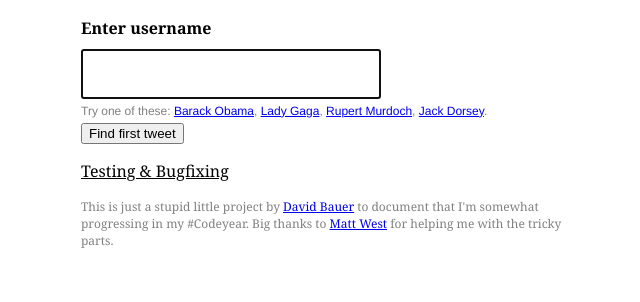
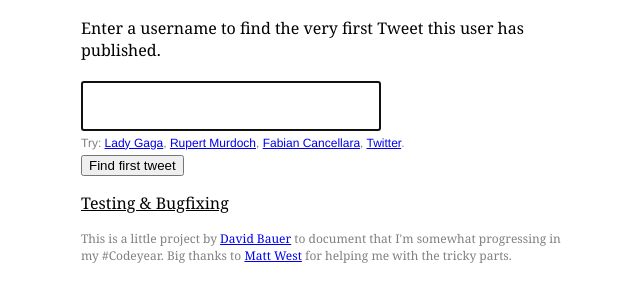
Before and after one commit to davidbauer/famous-first-tweets, a plain HTML site: page index.html in a window 1280 px wide. Shown: the part 108-410 px from the top of the page, without its empty margins (309-949 px from the left). Drawn offline with nearby package versions, Linux system fonts and the light colour scheme.

Commit message:
Minor cleanups

```diff
--- a/index.html
+++ b/index.html
@@ -9,11 +9,11 @@
 <div id="wrapper">
 // <a href ="https://github.com/davidbauer/famous-first-tweets">work in progress</a>
 <h2>Famous First Tweets</h2>
-<strong>Enter username</strong>
+Enter a username to find the very first Tweet this user has published.</strong>
 <div>
 	<form id="searchform" name="tweetfinder">
 		<input type="text" id="user" name="username" autofocus="autofocus" class="searchbox" required><br/>
-		<div class ="suggestions">Try one of these: <a href="#" class="linkinput" data-user="barackobama">Barack Obama</a>, <a href="#" class="linkinput" data-user="ladygaga">Lady Gaga</a>, <a href="#" class="linkinput" data-user="rupertmurdoch">Rupert Murdoch</a>, <a href="#" class="linkinput" data-user="jack">Jack Dorsey</a>.</div>
+		<div class ="suggestions">Try: <a href="#" class="linkinput" data-user="ladygaga">Lady Gaga</a>, <a href="#" class="linkinput" data-user="rupertmurdoch">Rupert Murdoch</a>, <a href="#" class="linkinput" data-user="f_cancellara">Fabian Cancellara</a>, <a href="#" class="linkinput" data-user="twitter">Twitter</a>.</div>
 		<input type="submit" value="Find first tweet">
 	</form>
 
@@ -27,7 +27,7 @@
 
 </div>
 	<p id="footnote">
-		This is just a stupid little project by <a href="https://twitter.com/davidbauer">David Bauer</a> to document that I'm somewhat progressing in my #Codeyear. Big thanks to <a href="https://twitter.com/MattAntWest">Matt West</a> for helping me with the tricky parts.
+		This is a little project by <a href="https://twitter.com/davidbauer">David Bauer</a> to document that I'm somewhat progressing in my #Codeyear. Big thanks to <a href="https://twitter.com/MattAntWest">Matt West</a> for helping me with the tricky parts.
 	</p>
 </div> <!-- wrapper -->
 </body>
--- a/style.css
+++ b/style.css
@@ -1,7 +1,7 @@
 body {font-family: Georgia, serif; font-size: 16px;}
 body i {background:yellow;}
 #wrapper {width: 500px; margin: 20px auto;padding:10px;}
-#searchform {margin-top:10px;}
+#searchform {margin-top:20px;}
 .searchbox {width: 300px; height:50px; font-size:150%;}
 .suggestions {font-size:12px;font-family: Helvetica, Arial, sans-serif;color: grey;margin:5px 0;}
 #error {border-left: 3px solid rgba(255,0,0,0.61); padding: 0 8px; margin: 10px 0;}
```
